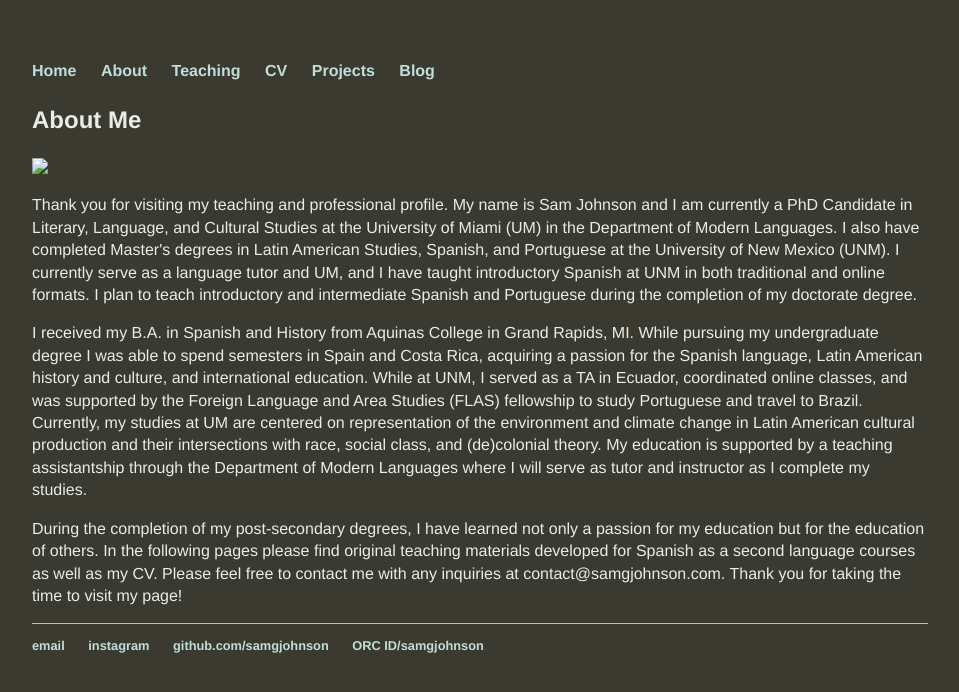
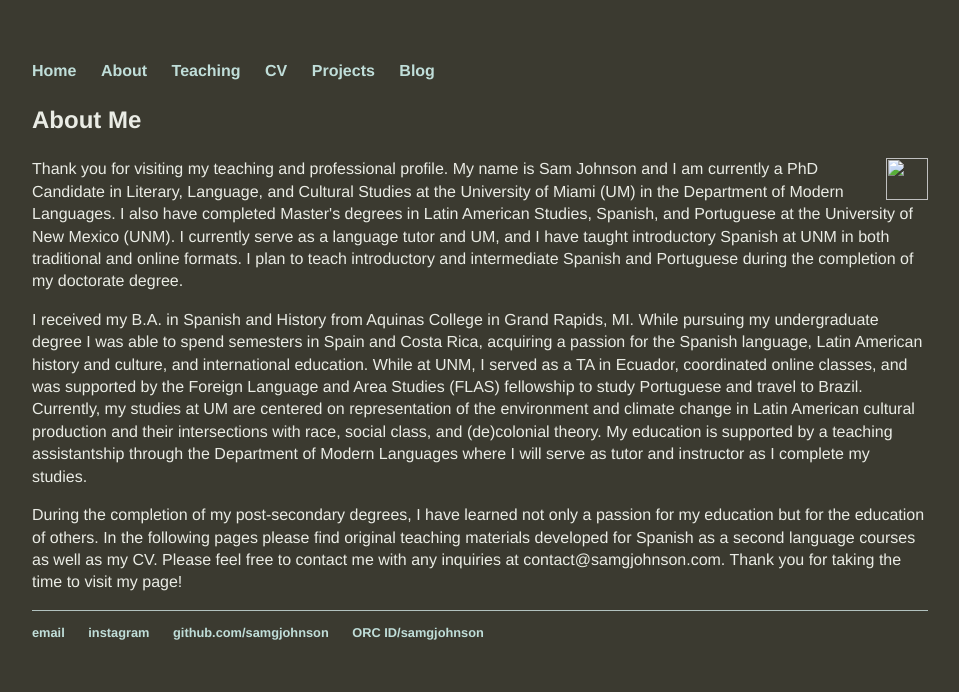
Before and after one commit to samgjohnson/samgjohnson.github.io, a Jekyll site: the page built from about/index.html, in a window 1280 px wide. Shown: the top 692 px of the page, without its empty margins (160-1119 px from the left). Built offline with Jekyll 4.4.1, drawn with Linux system fonts in a browser that asks for light colours.

Commit message:
Update index.html

```diff
--- a/about/index.html
+++ b/about/index.html
@@ -3,7 +3,7 @@
 title: About Me
 ---
 <h3>About Me </h3>
-<img src="_site/assets/headshot.JPG"> <p>Thank you for visiting my teaching and professional profile. My name is Sam Johnson and I am currently a PhD Candidate in Literary, Language, and Cultural Studies at the University of Miami (UM) in the Department of Modern Languages. I also have completed Master's degrees in Latin American Studies, Spanish, and Portuguese at the University of New Mexico (UNM). I currently serve as a language tutor and UM, and I have taught introductory Spanish at UNM in both traditional and online formats. I plan to teach introductory and intermediate Spanish and Portuguese during the completion of my doctorate degree.</p>
+<img src="_site/assets/headshot.JPG" style="float:right;width:42px;height:42px;"> <p>Thank you for visiting my teaching and professional profile. My name is Sam Johnson and I am currently a PhD Candidate in Literary, Language, and Cultural Studies at the University of Miami (UM) in the Department of Modern Languages. I also have completed Master's degrees in Latin American Studies, Spanish, and Portuguese at the University of New Mexico (UNM). I currently serve as a language tutor and UM, and I have taught introductory Spanish at UNM in both traditional and online formats. I plan to teach introductory and intermediate Spanish and Portuguese during the completion of my doctorate degree.</p>
 <p>I received my B.A. in Spanish and History from Aquinas College in Grand Rapids, MI. While pursuing my undergraduate degree I was able to spend semesters in Spain and Costa Rica, acquiring a passion for the Spanish language, Latin American history and culture, and international education. While at UNM, I served as a TA in Ecuador, coordinated online classes, and was supported by the Foreign Language and Area Studies (FLAS) fellowship to study Portuguese and travel to Brazil. Currently, my studies at UM are centered on representation of the environment and climate change in Latin American cultural production and their intersections with race, social class, and (de)colonial theory. My education is supported by a teaching assistantship through the Department of Modern Languages where I will serve as tutor and instructor as I complete my studies.</p>
 <p> During the completion of my post-secondary degrees, I have learned not only a passion for my education but for the education of others. In the following pages please find original teaching materials developed for Spanish as a second language courses as well as my CV.
 Please feel free to contact me with any inquiries at contact@samgjohnson.com. Thank you for taking the time to visit my page!</p>
```
